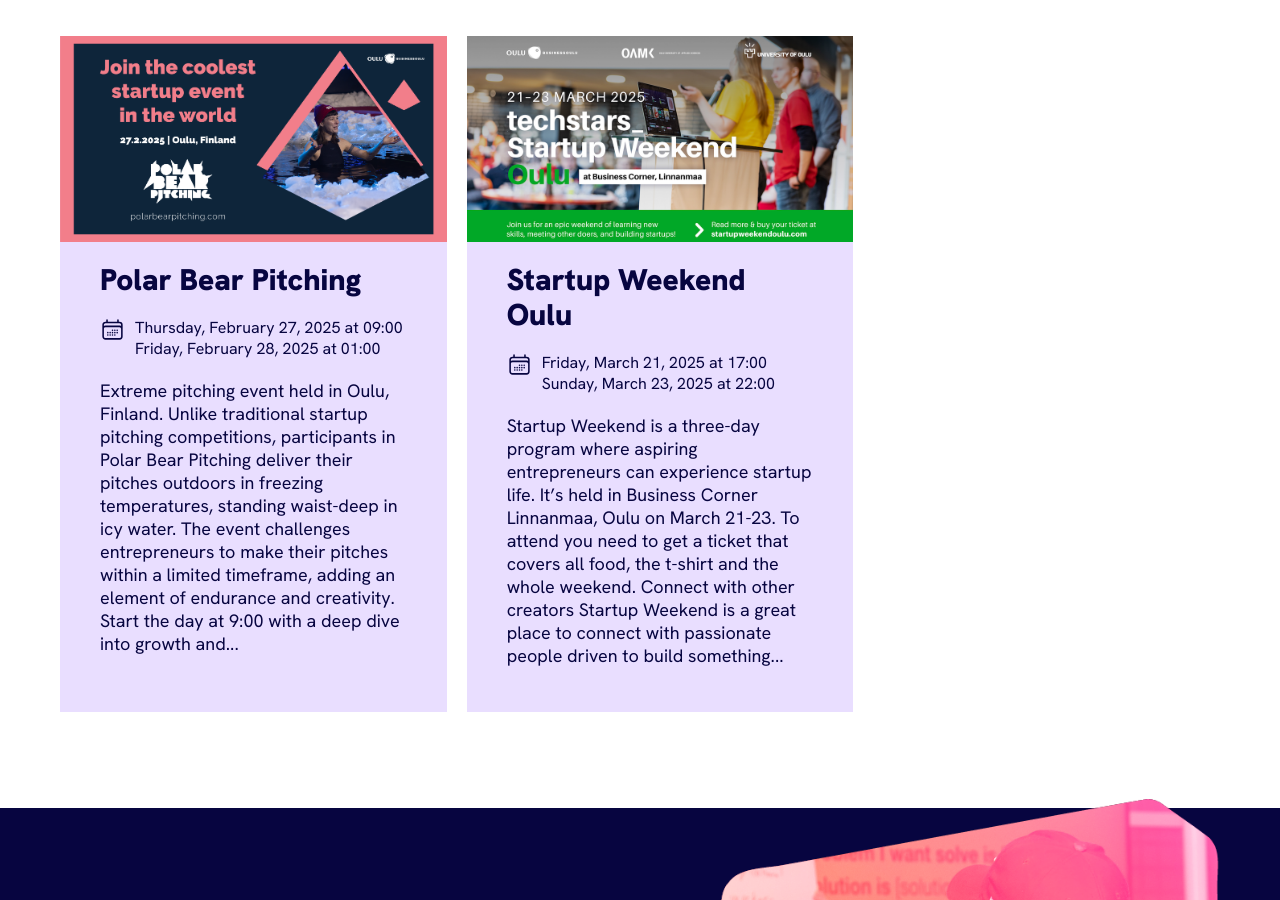
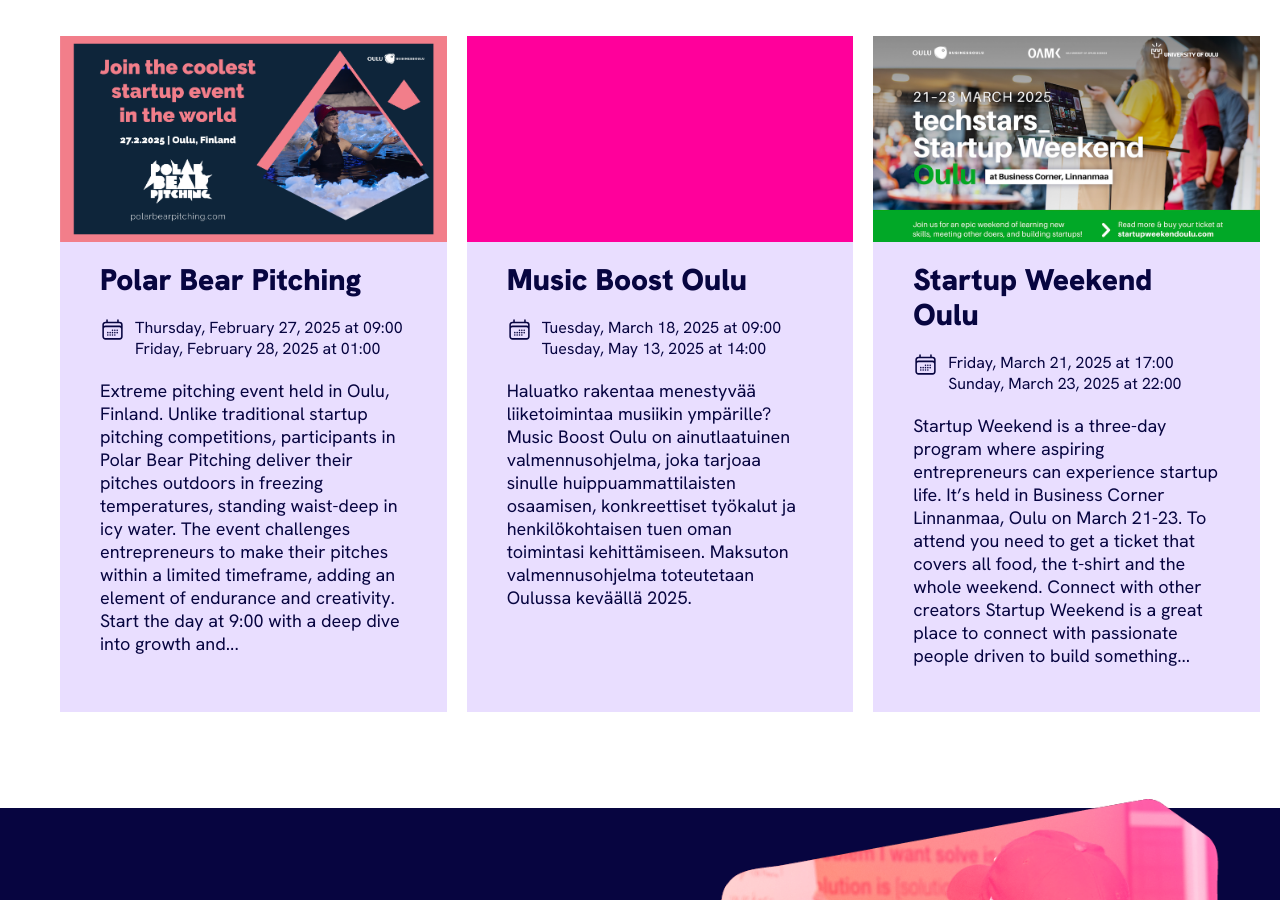
Before and after one commit to StartupOulu/startupoulu.github.io, a Jekyll site: the page built from events.html, in a window 1280 px wide and 900 px high, scrolled down 2197 px. Built offline with Jekyll 4.4.1, drawn with Linux system fonts in a browser that asks for light colours.

Commit message:
Update 2025-03-music-boost-oulu.html

```diff
--- a/_events/2025-03-music-boost-oulu.html
+++ b/_events/2025-03-music-boost-oulu.html
@@ -1,2 +1,12 @@
---
---
+---
+layout: event
+title: Music Boost Oulu
+start_time: 2025-03-18 09:00:00
+end_time: 2025-05-13 14:00:00
+location: Technopolis Ydinkeskusta, Sepänkatu 20
+cover_image: venture-cafe-h1-2025.png
+cta_title: Ilmoittaudu
+cta_link: https://tapahtumat.businessoulu.com/fi-FI/page/678f57f3f82e9b77e9ed42ca?count=24&sort=creationDate&reverse=true
+description:  |
+ Haluatko rakentaa menestyvää liiketoimintaa musiikin ympärille? Music Boost Oulu on ainutlaatuinen valmennusohjelma, joka tarjoaa sinulle huippuammattilaisten osaamisen, konkreettiset työkalut ja henkilökohtaisen tuen oman toimintasi kehittämiseen. Maksuton valmennusohjelma toteutetaan Oulussa keväällä 2025.
+---
```
